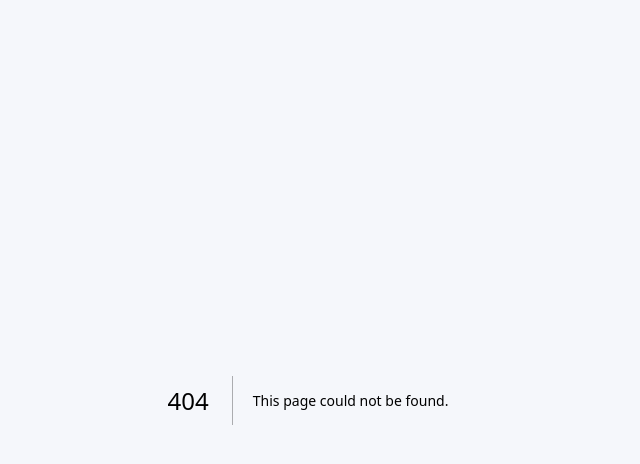
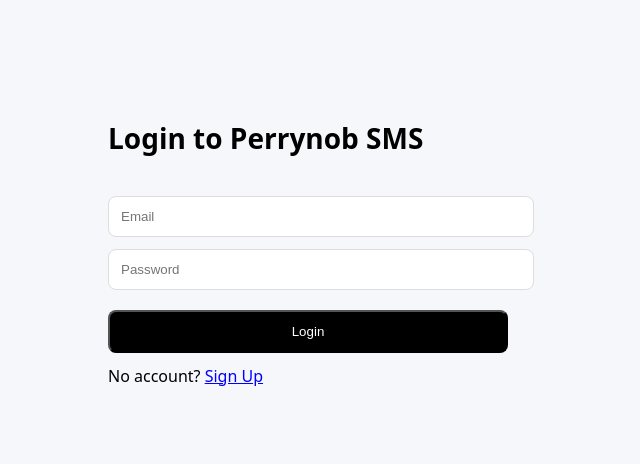
Before and after one commit to perrynobsmsdeliver/perrynobesms, a Next.js app: page /login in a window 1280 px wide. Before the commit this address had no page. Shown: the top 464 px of the page, without its empty margins (332-972 px from the left). Built offline with nearby package versions, Linux system fonts and the light colour scheme; no server answers.

Commit message:
Create page.tsx

```diff
--- /dev/null
+++ b/app/login/page.tsx
@@ -0,0 +1,36 @@
+"use client"
+import { useState } from "react"
+import { createClient } from "@supabase/supabase-js"
+import { useRouter } from "next/navigation"
+
+const supabase = createClient(
+  process.env.NEXT_PUBLIC_SUPABASE_URL!,
+  process.env.NEXT_PUBLIC_SUPABASE_ANON_KEY!
+)
+
+export default function Login() {
+  const [email, setEmail] = useState("")
+  const [password, setPassword] = useState("")
+  const [loading, setLoading] = useState(false)
+  const router = useRouter()
+
+  const handleLogin = async () => {
+    setLoading(true)
+    const { error } = await supabase.auth.signInWithPassword({ email, password })
+    if (error) alert(error.message)
+    else router.push("/")
+    setLoading(false)
+  }
+
+  return (
+    <div style={{maxWidth:400, margin:"80px auto", padding:20}}>
+      <h1 style={{fontSize:28, fontWeight:"bold"}}>Login to Perrynob SMS</h1>
+      <input placeholder="Email" value={email} onChange={e=>setEmail(e.target.value)} style={{width:"100%", padding:12, marginTop:20, border:"1px solid #ddd", borderRadius:8}} />
+      <input type="password" placeholder="Password" value={password} onChange={e=>setPassword(e.target.value)} style={{width:"100%", padding:12, marginTop:12, border:"1px solid #ddd", borderRadius:8}} />
+      <button onClick={handleLogin} disabled={loading} style={{width:"100%", padding:12, marginTop:20, background:"black", color:"white", borderRadius:8}}>
+        {loading ? "Logging in..." : "Login"}
+      </button>
+      <p style={{marginTop:12}}>No account? <a href="/signup" style={{color:"blue"}}>Sign Up</a></p>
+    </div>
+  )
+}
```
